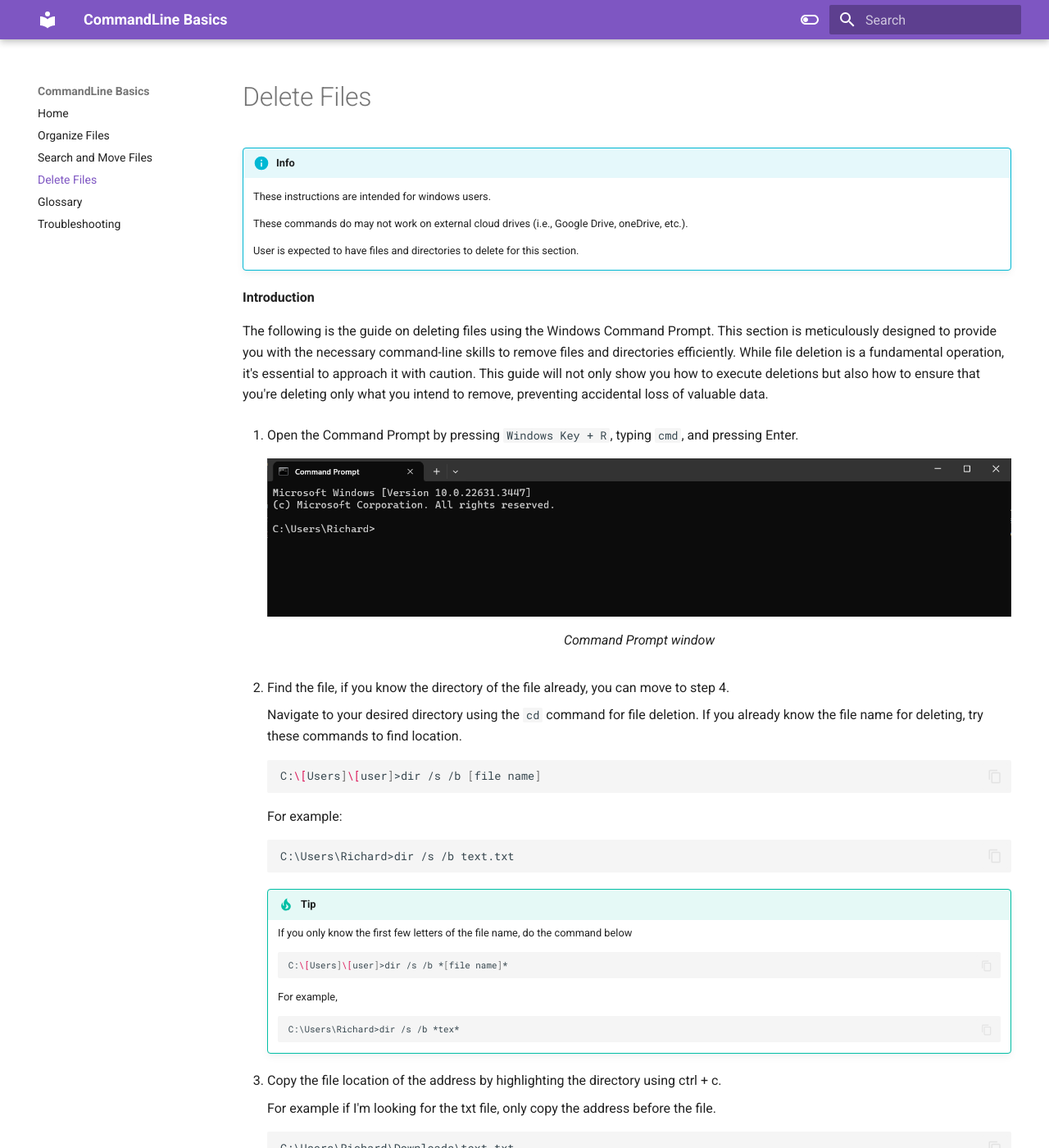
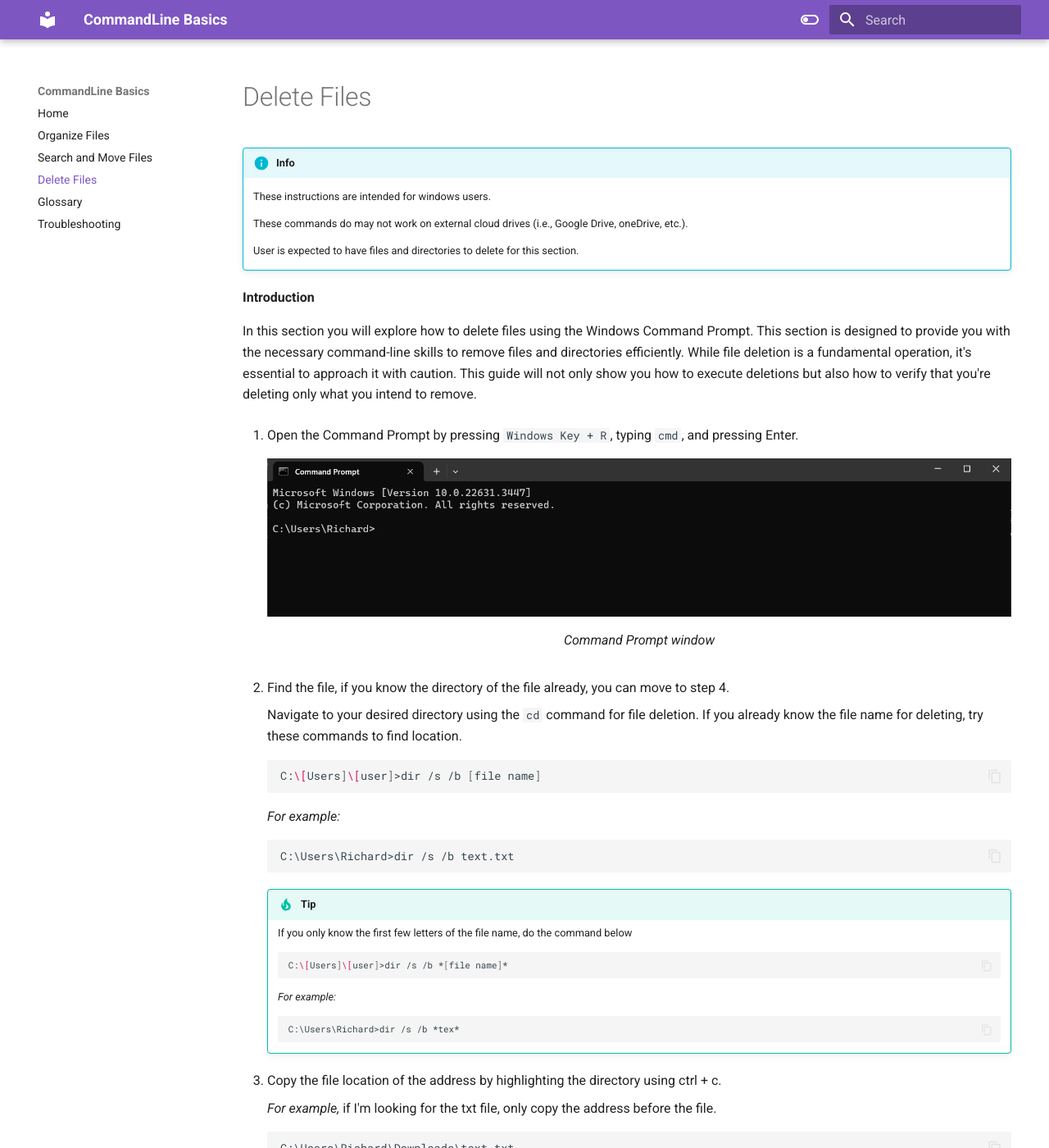
Before and after one commit to RichardLi6/UsingCommandLine, an MkDocs documentation site: the page built from docs/DeletingFiles.md, in a window 1280 px wide and 1400 px high. Shown: the whole window at 82% size. Built offline with MkDocs 1.6.1 and Material for MkDocs 9.7.7, drawn with Linux system fonts in a browser that asks for light colours; some of the changed text lies outside the part shown.

Commit message:
Changed deleting files

````diff
--- a/docs/DeletingFiles.md
+++ b/docs/DeletingFiles.md
@@ -8,9 +8,9 @@
 
     User is expected to have files and directories to delete for this section.
 
-<b>Introduction</b>
+<b> Introduction </b>
 
-The following is the guide on deleting files using the Windows Command Prompt. This section is meticulously designed to provide you with the necessary command-line skills to remove files and directories efficiently. While file deletion is a fundamental operation, it's essential to approach it with caution. This guide will not only show you how to execute deletions but also how to ensure that you're deleting only what you intend to remove, preventing accidental loss of valuable data.
+In this section you will explore how to delete files using the Windows Command Prompt. This section is designed to provide you with the necessary command-line skills to remove files and directories efficiently. While file deletion is a fundamental operation, it's essential to approach it with caution. This guide will not only show you how to execute deletions but also how to verify that you're deleting only what you intend to remove.
 
 1. Open the Command Prompt by pressing `Windows Key + R`, typing `cmd`, and pressing
 Enter.
@@ -26,7 +26,7 @@
     ```bash
     C:\[Users]\[user]>dir /s /b [file name]
     ```
-    For example:
+    <i>For example: </i>
     ```
     C:\Users\Richard>dir /s /b text.txt
     ```
@@ -36,14 +36,14 @@
         C:\[Users]\[user]>dir /s /b *[file name]*
         ```
 
-        For example,
+        <i>For example:</i>
         ```
         C:\Users\Richard>dir /s /b *tex*
         ```
 
 3. Copy the file location of the address by highlighting the directory using ctrl + c.
 
-    For example if I'm looking for the txt file, only copy the address before the file.
+    <i>For example, </i>    if I'm looking for the txt file, only copy the address before the file.
     ```
     C:\Users\Richard\Downloads\text.txt
     ```
@@ -59,7 +59,7 @@
     cd [directory address]
     ```
 
-    <i> For Example: </i>
+    <i> For example: </i>
     ```bash
     cd C:\[Users]\[user]\Documents
     ```
@@ -68,8 +68,6 @@
     ```bash
     dir /b
     ```
-
-
 
 6. Delete a single file using the `del` command:
     !!! warning
@@ -80,7 +78,7 @@
     del [filename].txt
     ```
 
-    <i>For example:</i>
+    <i>For example: </i>
     ```bash
     del file.txt
     ```
@@ -132,7 +130,10 @@
 
 <b>Conclusion</b>
 
-You have now mastered the various methods of deleting files and directories using
-the Command Prompt. While the power to remove data with such efficiency is
-invaluable, always remember the importance of double-checking your commands to
-avoid unintended data loss.
+At the end of the conclusion, you will
+
+✅ How to delete files
+
+✅ How to delete directories
+
+✅ How to empty recycle bin
````
